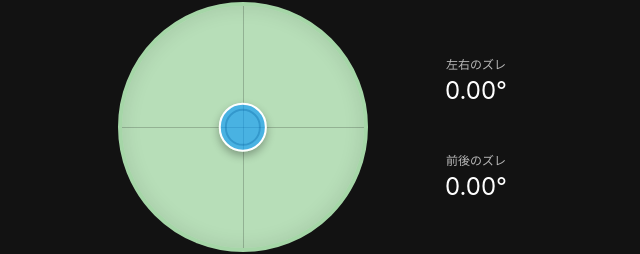
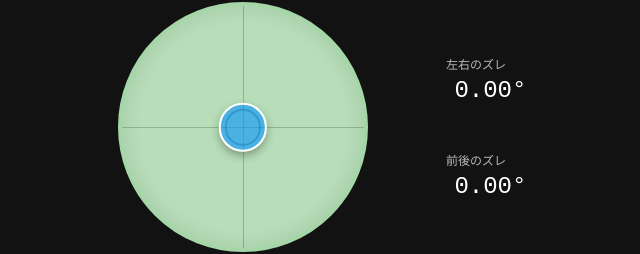
Before and after one commit to Densyakun/level, a React (Vite) app: page / in a window 1280 px wide. Both pictures are taken after a click on the button "開始する". Shown: the part 319-573 px from the top of the page, without its empty margins (313-953 px from the left). Built offline with nearby package versions, Linux system fonts and the light colour scheme.

Commit message:
ズレの値によってテキストが動かないように修正

```diff
--- a/src/App.tsx
+++ b/src/App.tsx
@@ -107,6 +107,17 @@ function App() {
 
   // 水平判定
   const isLevel = tiltMagnitude < 2.0 || Number.isNaN(tiltMagnitude);
+
+  // 桁数を合わせて（-10.00 や - 1.00、  1.00のように）表示するヘルパー
+  const formatAngle = (val: number) => {
+    // 浮動小数点誤差による -0.00 を防ぐため、一旦toFixedしてからパース
+    const fixedNum = Number(val.toFixed(2));
+    const isNegative = fixedNum < 0 || Object.is(fixedNum, -0);
+    const absStr = Math.abs(fixedNum).toFixed(2);
+    const paddedStr = absStr.length < 5 ? '\u00A0' + absStr : absStr;
+    const sign = isNegative ? '-' : '\u00A0';
+    return sign + paddedStr;
+  };
 
   return (
     <Container
@@ -222,11 +233,15 @@ function App() {
           }}>
             <Box sx={{ '@media (orientation: landscape)': { mb: 2 } }}>
               <Typography variant="caption" color="textSecondary">左右のズレ</Typography>
-              <Typography variant="h5">{devX.toFixed(2)}°</Typography>
+              <Typography variant="h5" sx={{ fontFamily: 'monospace' }}>
+                {formatAngle(devX)}°
+              </Typography>
             </Box>
             <Box>
               <Typography variant="caption" color="textSecondary">前後のズレ</Typography>
-              <Typography variant="h5">{devY.toFixed(2)}°</Typography>
+              <Typography variant="h5" sx={{ fontFamily: 'monospace' }}>
+                {formatAngle(devY)}°
+              </Typography>
             </Box>
           </Box>
         </Box>
```
